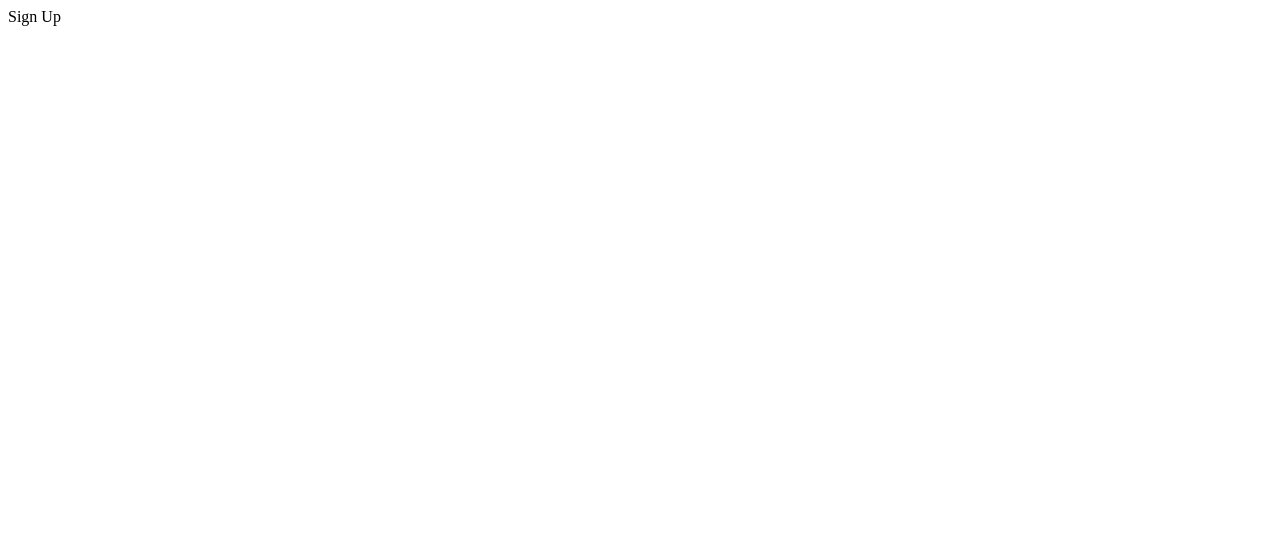
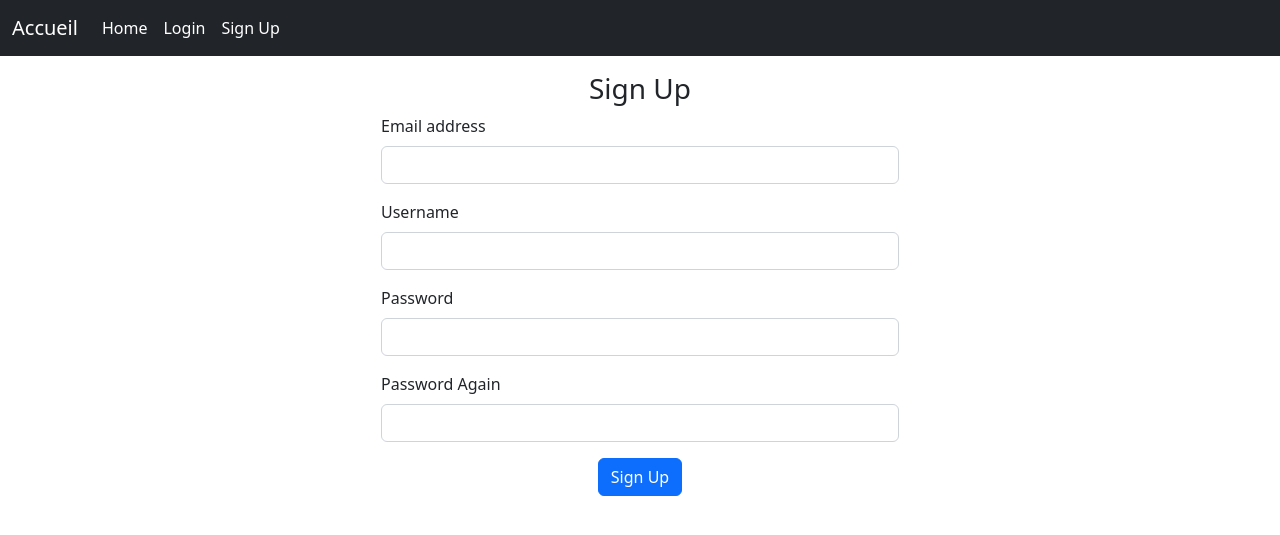
Before and after one commit to UltraViolet33/flask-blog, a Flask app: page /sign-up in a window 1280 px wide. Before the commit the part shown is almost empty. Shown: the top 535 px of the page. Run offline with Flask 2, Linux system fonts and the light colour scheme.

Commit message:
create login and sign up pages

```diff
--- a/website/__init__.py
+++ b/website/__init__.py
@@ -2,6 +2,7 @@ from flask import Flask
 from flask_sqlalchemy import SQLAlchemy
 from os import path
 from flask_login import LoginManager
+
 
 def create_app():
     app = Flask(__name__)
@@ -10,8 +11,7 @@ def create_app():
     from .views import views
     from .auth import auth
 
-
     app.register_blueprint(views, url_prefix="/")
-    app.register_blueprint(auth , url_prefix="/")
+    app.register_blueprint(auth, url_prefix="/")
 
     return app
--- a/website/auth.py
+++ b/website/auth.py
@@ -1,21 +1,22 @@
-from flask import Blueprint, render_template
+from flask import Blueprint, render_template, redirect, url_for
 
 
 auth = Blueprint("auth", __name__)
 
+
 @auth.route("/login")
 def login():
 
-    return "Login"
+    return render_template("login.html")
 
 
 @auth.route("/sign-up")
 def sign_up():
 
-    return "Sign Up"
+    return render_template("signup.html")
 
 
 @auth.route("/logout")
 def logout():
 
-    return "Logout"
+    return redirect(url_for="views.home")
--- a/website/templates/base.html
+++ b/website/templates/base.html
@@ -11,9 +11,31 @@
 </head>
 
 <body>
-    {% block content %} {% endblock %}
-
-
+    <nav class="navbar navbar-expand-lg navbar-dark bg-dark ">
+        <div class="container-fluid">
+            <a href="post" class="navbar-brand text-white">Accueil</a>
+            <button class="navbar-toggler" type="button" data-bs-toggle="collapse" data-bs-target="#navbarNav"
+                aria-controls="navbarNav" aria-expanded="false" aria-label="Toggle navigation">
+                <span class="navbar-toggler-icon"></span>
+            </button>
+            <div class="collapse navbar-collapse" id="navbarNav">
+                <ul class="navbar-nav">
+                    <li class="nav-item">
+                        <a class="nav-link active" aria-current="page" href="/home">Home</a>
+                    </li>
+                    <li class="nav-item">
+                        <a class="nav-link active" aria-current="page" href="/login">Login</a>
+                    </li>
+                    <li class="nav-item">
+                        <a class="nav-link active" aria-current="page" href="/sign-up">Sign Up</a>
+                    </li>
+                </ul>
+            </div>
+        </div>
+    </nav>
+    <div class="container">
+        {% block content %} {% endblock %}
+    </div>
     <script src="https://cdn.jsdelivr.net/npm/bootstrap@5.2.3/dist/js/bootstrap.bundle.min.js"
         integrity="sha384-kenU1KFdBIe4zVF0s0G1M5b4hcpxyD9F7jL+jjXkk+Q2h455rYXK/7HAuoJl+0I4"
         crossorigin="anonymous"></script>
--- a/website/templates/create_post.html
+++ b/website/templates/create_post.html
@@ -7,6 +7,6 @@
 {% block content %}
 
 
-    123
+    create posts
 
 {% endblock %}
--- a/website/templates/home.html
+++ b/website/templates/home.html
@@ -7,6 +7,6 @@
 {% block content %}
 
 
-    123
+    home
 
 {% endblock %}
--- a/website/templates/posts.html
+++ b/website/templates/posts.html
@@ -6,7 +6,6 @@
 
 {% block content %}
 
-
-    123
+posts
 
 {% endblock %}
--- a/website/templates/signup.html
+++ b/website/templates/signup.html
@@ -1,12 +1,35 @@
 {% extends "base.html" %}
 
 
-{% block title %} Home {% endblock %}
+{% block title %} Sign Up {% endblock %}
 
 
 {% block content %}
-
-
-    123
+<div class="row justify-content-center m-3">
+    <div class="col-6">
+        <h3 align="center">Sign Up</h3>
+        <form>
+            <div class="mb-3">
+                <label for="email" class="form-label">Email address</label>
+                <input type="email" class="form-control" id="email">
+            </div>
+            <div class="mb-3">
+                <label for="username" class="form-label">Username</label>
+                <input type="text" class="form-control" id="username">
+            </div>
+            <div class="mb-3">
+                <label for="password1" class="form-label">Password</label>
+                <input type="password1" class="form-control" id="password1">
+            </div>
+            <div class="mb-3">
+                <label for="password2" class="form-label">Password Again</label>
+                <input type="password2" class="form-control" id="password2">
+            </div>
+            <div align="center">
+                <button type="submit" class="btn btn-primary">Sign Up</button>
+            </div>
+        </form>
+    </div>
+</div>
 
 {% endblock %}
--- a/website/views.py
+++ b/website/views.py
@@ -3,6 +3,7 @@ from flask import Blueprint, render_template
 
 views = Blueprint("views", __name__)
 
+
 @views.route("/")
 @views.route("/home")
 def home():
```
Also changed, not shown: website/templates/login.html (+19 -5 lines), app.py (line endings or trailing spaces).
